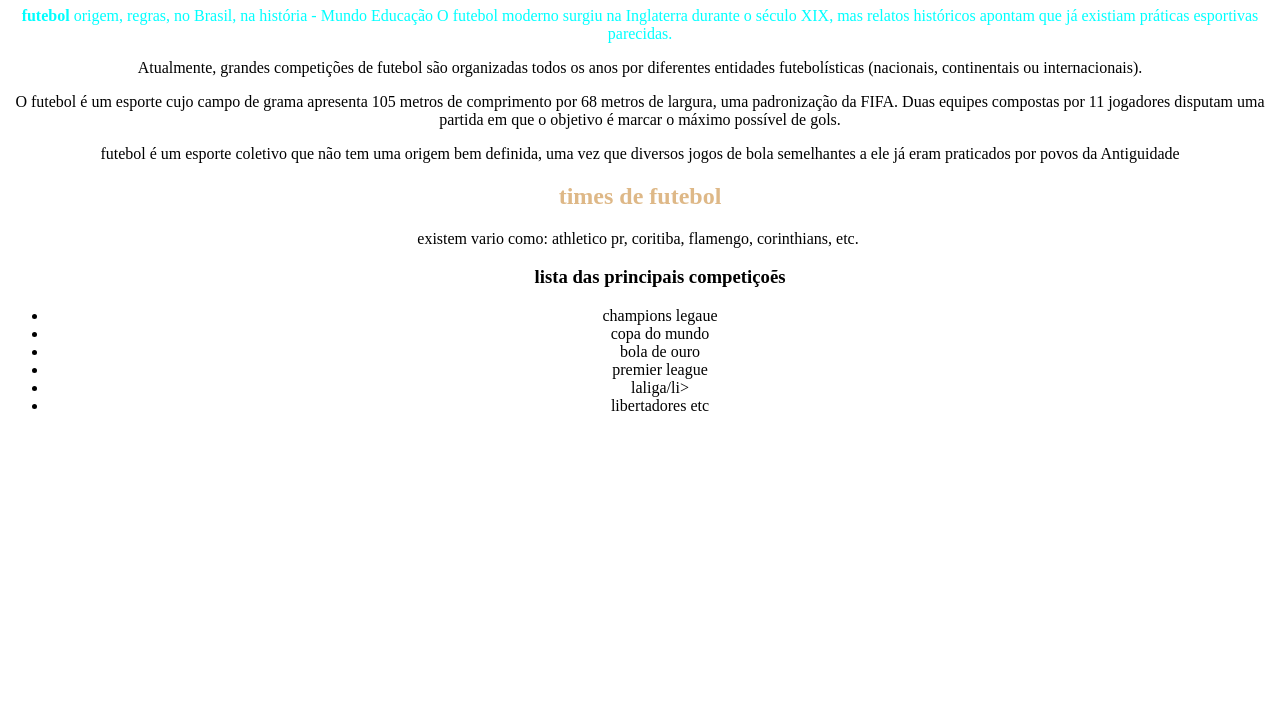
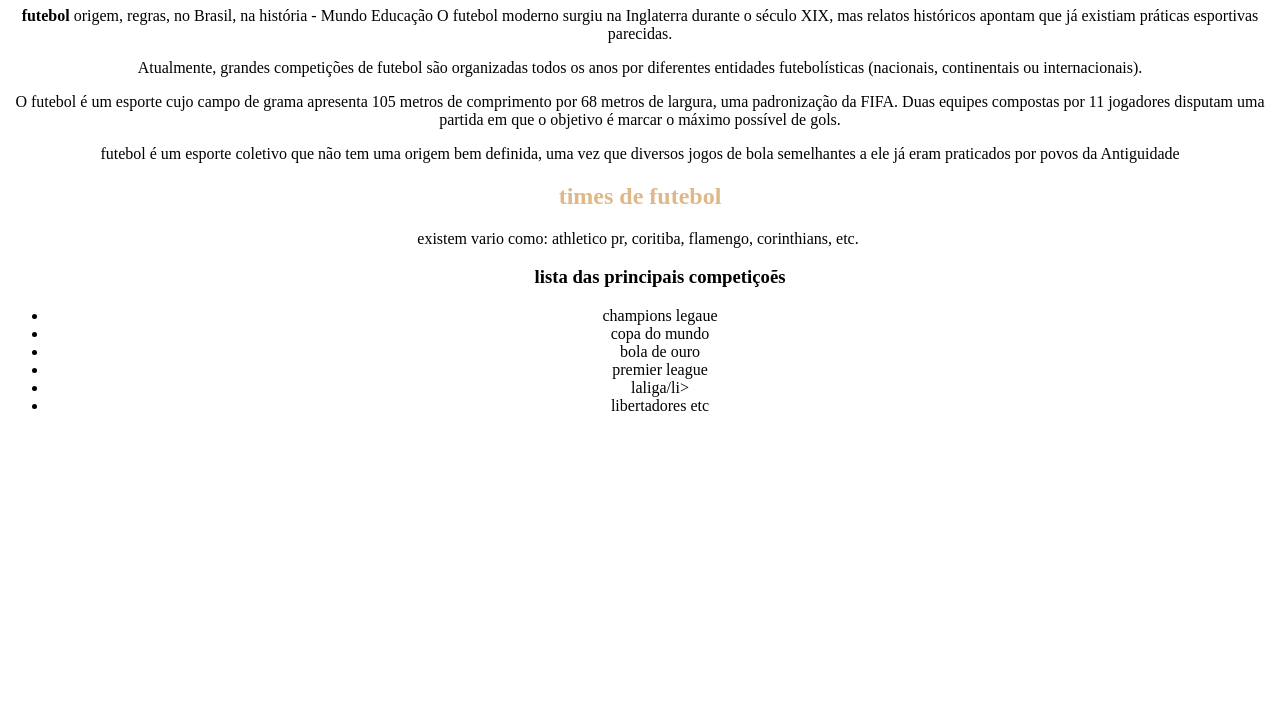
Before and after one commit to murillocelc/murillocelc, a plain HTML site: page index.html in a window 1280 px wide. Shown: the part 73-800 px from the top of the page. Drawn offline with Linux system fonts and the light colour scheme.

Commit message:
murillo.css

```diff
--- a/murillo.css
+++ b/murillo.css
@@ -2,5 +2,5 @@ body{text-align: center;}
 
 h1{color: burlywood;}
 h2{color: burlywood;}
-.neymar{color:aqua}
+.neymar{color:black}
 .athletico {color:black}
```
